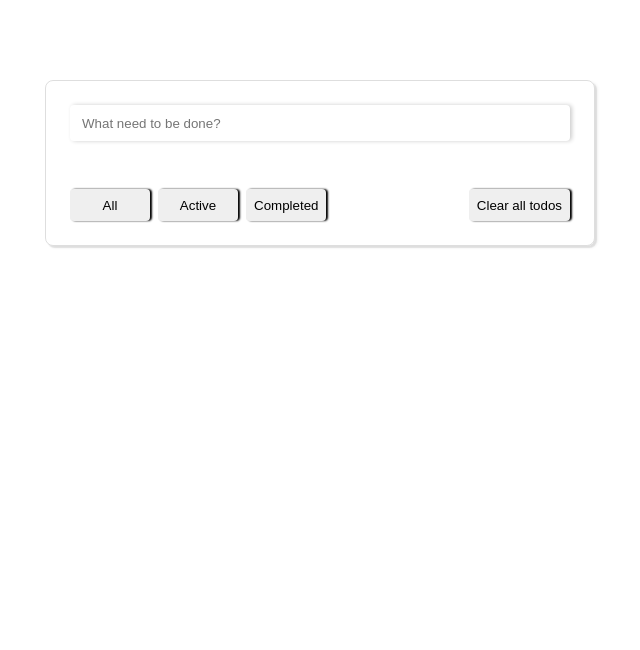
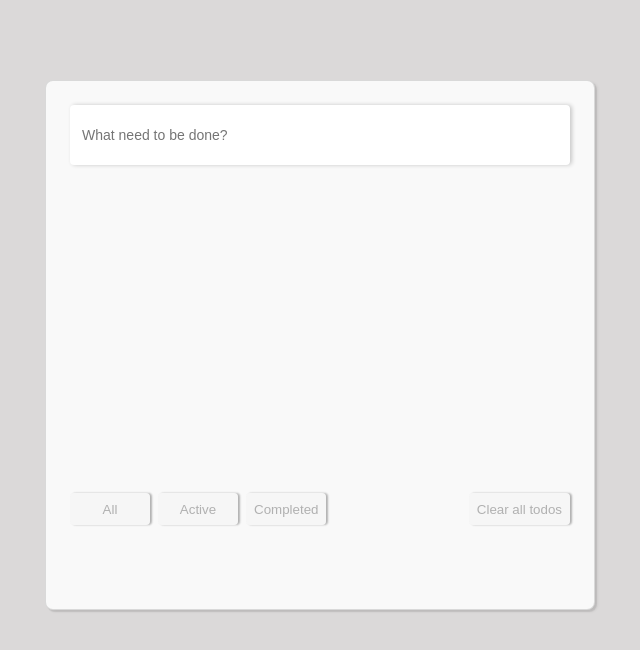
Before and after one commit to manabie-com/mana-do, a React (Create React App) app: page / in a window 1280 px wide. Shown: the top 650 px of the page, without its empty margins (320-960 px from the left). Built offline with nearby package versions, Linux system fonts and the light colour scheme.

Commit message:
enhance UI/UX

```diff
--- a/src/App.css
+++ b/src/App.css
@@ -2,6 +2,8 @@
   text-align: center;
   display: flex;
   justify-content: center;
+  height: 100vh;
+  background-color: #dbd9d9;
 }
 
 button {
@@ -15,12 +17,13 @@ button {
 }
 
 button:hover {
-  opacity: 0.85;
+  opacity: 0.65;
+  cursor: pointer;
 }
 
 input[type="checkbox"] {
-  width: 24px;
-  height: 24px;
+  width: 20px;
+  height: 20px;
   box-shadow: none;
   border: none;
   outline: none;
@@ -36,23 +39,27 @@ input {
   min-height: 36px;
   border: none;
   outline: none;
-  padding: 0 12px;
-  box-shadow: 2px 0 4px rgba(0,0,0, 0.2);
+  font-size: 14px;
+  padding: 12px;
+  box-shadow: 2px 0 4px rgba(0, 0, 0, 0.2);
   border-radius: 4px;
 }
 
 input:focus {
-  box-shadow: 1px 0 9px rgba(0,0,0, 0.25);
+  box-shadow: 1px 0 9px rgba(0, 0, 0, 0.25);
+  border: 1px solid #4700d8;
 }
 
 .ToDo__container {
-  border: 1px solid rgba(0,0,0, 0.13);
+  border: 1px solid rgba(0, 0, 0, 0.13);
   border-radius: 8px;
   width: 500px;
+  max-height: 60vh;
+  min-height: fit-content;
   margin-top: 5rem;
   padding: 24px;
-  box-shadow: 2px 2px 1px rgba(0,0,0, 0.09),
-              3px 2px 3px rgba(0,0,0, 0.05);
+  background-color: #f9f9f9;
+  box-shadow: 2px 2px 1px rgba(0, 0, 0, 0.09), 3px 2px 3px rgba(0, 0, 0, 0.05);
 }
 
 .Todo__creation {
@@ -67,6 +74,8 @@ input:focus {
   display: flex;
   flex-direction: column;
   margin-top: 1.5rem;
+  height: 35vh;
+  overflow: auto;
 }
 
 .ToDo__item {
@@ -98,9 +107,12 @@ input:focus {
   justify-content: center;
   align-items: center;
   cursor: pointer;
+  color: red;
+  margin-right: 10px;
 }
 
-.Todo__action, .Todo__delete {
+.Todo__action,
+.Todo__delete {
   width: 24px;
   height: 24px;
   flex-shrink: 0;
@@ -121,5 +133,23 @@ input:focus {
   margin-right: 8px;
 }
 
-.Action__btn {
+::-webkit-scrollbar {
+  width: 5px;
+  height: 5px;
 }
+
+/* Track */
+::-webkit-scrollbar-track {
+  background: #f1f1f1;
+  margin-top: 10px;
+}
+
+/* Handle */
+::-webkit-scrollbar-thumb {
+  background-color: rgba(219, 215, 215, 0.4);
+}
+
+/* Handle on hover */
+::-webkit-scrollbar-thumb:hover {
+  background: #e4e4e4;
+}
--- /dev/null
+++ b/src/components/Button/Button.css
@@ -0,0 +1,4 @@
+.btn__active {
+  background-color: #4700d8;
+  color: #ffff;
+}
--- a/src/components/Button/index.tsx
+++ b/src/components/Button/index.tsx
@@ -1,10 +1,11 @@
 import React from 'react'
+import './Button.css'
 
 const Button = (props: any) => {
-    const { className, title, onClick } = props
+    const { className, title, onClick, disabled, active } = props
 
     return (
-        <button className={`${className} `} onClick={onClick}>
+        <button className={`${className} ${active && "btn__active"} `} onClick={onClick} disabled={disabled} type="button">
             {title}
         </button>
     )
--- /dev/null
+++ b/src/components/Modal/Modal.css
@@ -0,0 +1,34 @@
+.backdrop {
+  width: 100%;
+  position: absolute;
+  z-index: 10;
+  top: 0;
+  left: 0;
+  height: 100%;
+  background-color: rgba(0, 0, 0, 0.75);
+}
+.modaling {
+  animation: slide-down 300ms ease-out forwards;
+  text-align: center;
+  background-color: white;
+  z-index: 30;
+  width: 30%;
+  height: 20%;
+  display: flex;
+  justify-content: center;
+  align-items: center;
+  position: absolute;
+  top: 40%;
+  transform: translate(0, -50%);
+}
+
+@keyframes slide-down {
+  from {
+    opacity: 0;
+    transform: translateY(3rem);
+  }
+  to {
+    opacity: 1;
+    transform: translateY(0);
+  }
+}
--- /dev/null
+++ b/src/components/Modal/index.tsx
@@ -0,0 +1,34 @@
+import React from "react";
+import "./Modal.css";
+
+interface backdrop {
+    closeModalHandler: () => void;
+}
+
+interface overLay {
+    children: any;
+}
+
+interface modal {
+    children: any;
+    closeModalHandler: () => void;
+}
+
+
+const Backdrop = (props: backdrop) => {
+    return <div onClick={props.closeModalHandler} className="backdrop" />;
+};
+const ModalOverlay = (props: overLay) => {
+    return <div className="modaling">{props?.children}</div>;
+};
+
+const Modal = (props: modal) => {
+    return (
+        <>
+            <Backdrop closeModalHandler={props?.closeModalHandler} />
+            <ModalOverlay>{props?.children}</ModalOverlay>
+        </>
+    );
+};
+
+export default Modal;
--- a/src/models/todo.ts
+++ b/src/models/todo.ts
@@ -1,7 +1,8 @@
 export enum TodoStatus {
   ACTIVE = 'ACTIVE',
   COMPLETED = 'COMPLETED',
-  ALL = 'ALL'
+  ALL = 'ALL',
+  DELETE='DELETE'
 }
 
 export interface Todo {
--- a/src/page/ToDoPage.tsx
+++ b/src/page/ToDoPage.tsx
@@ -14,6 +14,8 @@ import Button from '../components/Button';
 import Input from '../components/Input';
 import TodoItem from '../components/TodoItem';
 import Checkbox from '../components/Checkbox';
+import Modal from '../components/Modal';
+import CardModal from '../components/Card';
 
 type EnhanceTodoStatus = TodoStatus | TodoStatus.ALL;
 
@@ -23,6 +25,7 @@ const ToDoPage = () => {
     const [showing, setShowing] = useState<EnhanceTodoStatus>(TodoStatus.ALL);
     const [enteredTodo, setEnteredTodo] = useState("") as any
     const [isEdited, setIsEdited] = useState(null) as any
+    const [isModalOpened, setIsModalOpened] = useState<boolean>(false);
     const divRef = useRef<any>(null);
 
     const onCreateTodo = async (e: React.KeyboardEvent<HTMLInputElement>) => {
@@ -52,6 +55,20 @@ const ToDoPage = () => {
         dispatch(deleteTodo(todoId))
     }
 
+    const closeModalHandler = () => {
+        setIsModalOpened(false);
+    };
+
+    const openModalHandler = () => {
+        setShowing(TodoStatus.DELETE)
+        setIsModalOpened(true)
+    };
+
+    const onDeleteAll = () => {
+        dispatch(deleteAllTodos())
+        setIsModalOpened(false);
+    }
+
     const showTodoList = (todoList: Todo[], status: string) => {
         switch (status) {
             case TodoStatus.ALL:
@@ -79,6 +96,12 @@ const ToDoPage = () => {
     }, [isEdited]);
 
     return (
+        <>
+            {isModalOpened && (
+                <Modal closeModalHandler={closeModalHandler}>
+                    <CardModal deleteAllTodos={onDeleteAll} closeModalHandler={closeModalHandler} />
+                </Modal>
+            )}
             <div ref={divRef} className="ToDo__container">
                 <div className="Todo__creation">
                     <Input value={enteredTodo} className="Todo__input" onChange={(e) => setEnteredTodo(e.target.value)} placeholder="What need to be done?" onKeyDown={onCreateTodo} />
@@ -96,13 +119,14 @@ const ToDoPage = () => {
                     {todos?.length > 0 &&
                         <Checkbox onChange={onToggleAllTodo} todoId="1" />}
                     <div className="Todo__tabs">
-                    <Button title="All" onClick={() => setShowing(TodoStatus.ALL)} />
-                    <Button title="Active" onClick={() => setShowing(TodoStatus.ACTIVE)} />
-                    <Button title="Completed" onClick={() => setShowing(TodoStatus.COMPLETED)} />
+                        <Button title="All" onClick={() => setShowing(TodoStatus.ALL)} disabled={todos?.length === 0} active={showing === TodoStatus.ALL && todos?.length > 0} />
+                        <Button title="Active" onClick={() => setShowing(TodoStatus.ACTIVE)} disabled={todos?.length === 0} active={showing === TodoStatus.ACTIVE && todos?.length > 0} />
+                        <Button title="Completed" onClick={() => setShowing(TodoStatus.COMPLETED)} disabled={todos?.length === 0} active={showing === TodoStatus.COMPLETED && todos?.length > 0} />
                     </div>
-                <Button title="Clear all todos" onClick={() => dispatch(deleteAllTodos())} />
+                    <Button title="Clear all todos" disabled={todos?.length === 0} onClick={openModalHandler} active={showing === TodoStatus.DELETE && todos?.length > 0} />
                 </div>
             </div>
+        </>
     );
 };
 
```
Lines whose indentation alone changed are shown as unchanged.
